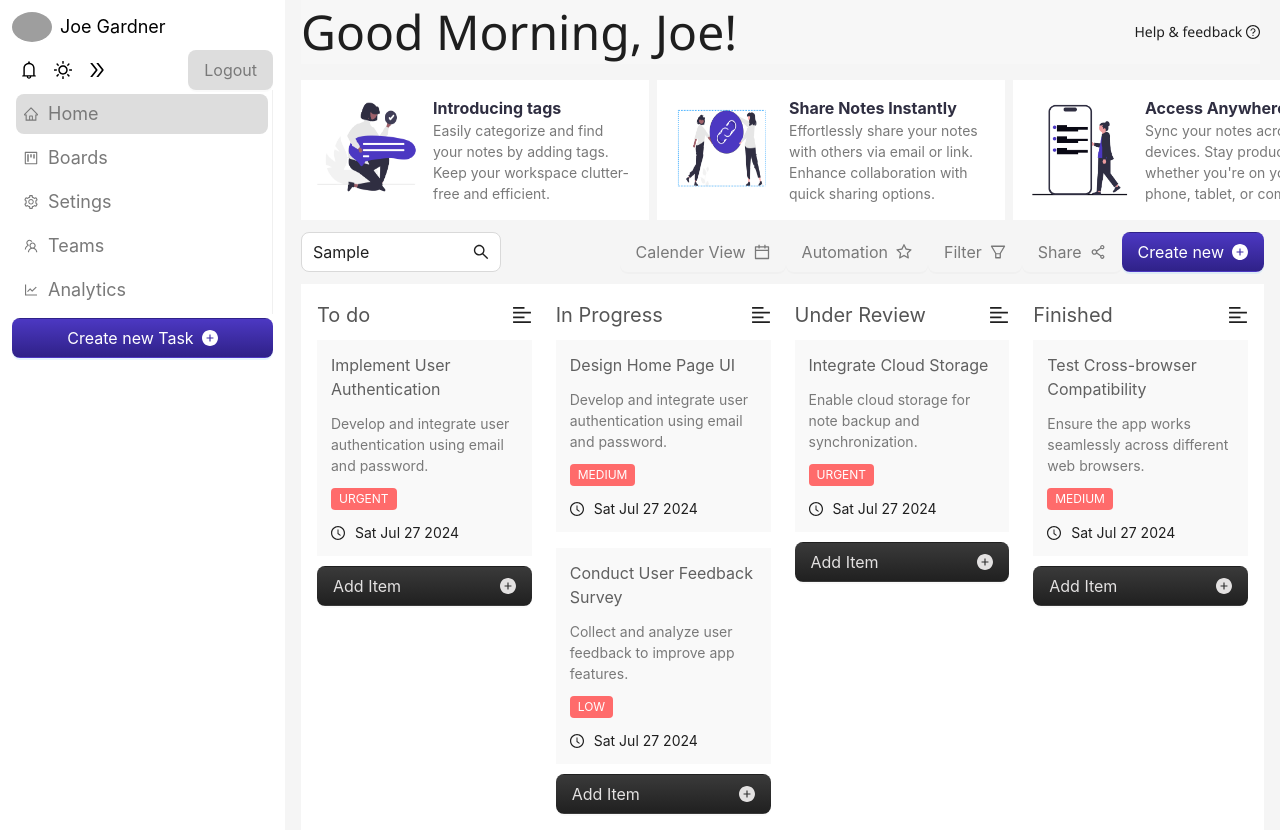
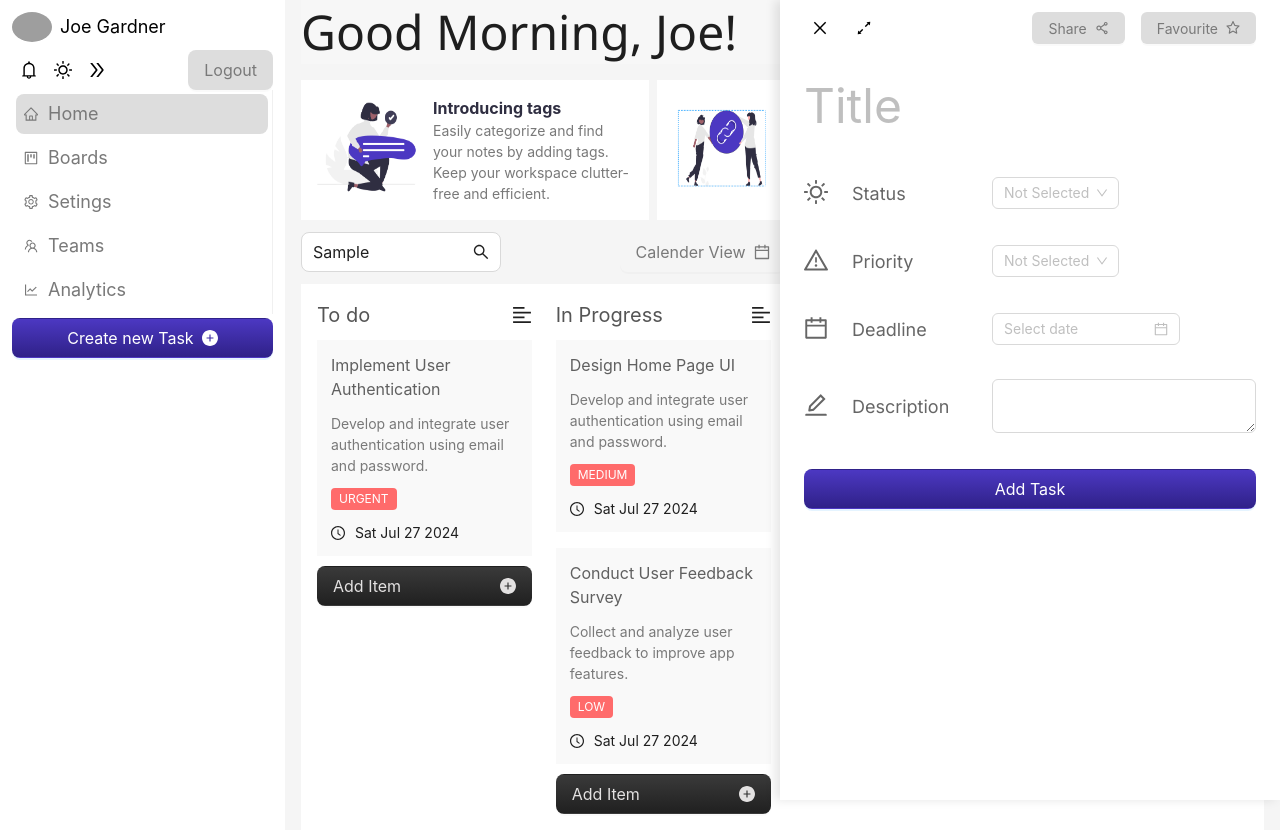
Before and after one commit to Mr-ram99/trello_client, a Next.js app: page /dashboard in a window 1280 px wide. Both pictures are taken after typing "Sample" into the empty fields and a click on the button "Create new Task". Shown: the top 830 px of the page. Built offline with nearby package versions, Linux system fonts and the light colour scheme; grey boxes are pictures that could not be loaded.

Commit message:
add sidePanel with task addition form

```diff
--- a/package.json
+++ b/package.json
@@ -12,9 +12,11 @@
     "@ant-design/icons": "^5.4.0",
     "@dnd-kit/core": "^6.1.0",
     "@dnd-kit/sortable": "^8.0.0",
+    "@types/lodash": "^4.17.7",
     "@types/uuid": "^10.0.0",
     "antd": "^5.19.3",
     "classnames": "^2.5.1",
+    "lodash": "^4.17.21",
     "next": "14.2.5",
     "react": "^18",
     "react-dom": "^18",
--- a/src/app/components/Board/index.tsx
+++ b/src/app/components/Board/index.tsx
@@ -329,12 +329,6 @@ export default function Board() {
             </Container>
           </Col>
         ))}
-        {/* <DragOverlay adjustScale={false}>
-          Drag Overlay For item Item
-          {activeId && activeId.toString().includes("item") && (
-            <Items id={activeId} title={findItemTitle(activeId)} />
-          )}
-        </DragOverlay> */}
       </DndContext>
     </Row>
   );
--- /dev/null
+++ b/src/app/components/SidePanel/FormField/index.tsx
@@ -0,0 +1,28 @@
+import { DatePicker, Flex, Input, Select } from "antd";
+import startCase from "lodash/startCase";
+
+import styles from "../index.module.scss";
+
+interface FormFieldPropType {
+  Icon: React.ComponentType;
+  name: string;
+  options?: { value: string; label: string }[];
+}
+
+export default function FormField({ Icon, name, options }: FormFieldPropType) {
+  return (
+    <Flex align="center" gap={60} className={styles.field}>
+      <Flex align="center" gap={24}>
+        <div className={styles.fieldIcon}>
+          <Icon />
+        </div>
+        <span className={styles.fieldName}>{startCase(name)}</span>
+      </Flex>
+      {name === "deadline" && <DatePicker />}
+      {name === "description" && <Input.TextArea />}
+      {["status", "priority"].includes(name) && (
+        <Select placeholder="Not Selected" options={options} />
+      )}
+    </Flex>
+  );
+}
--- /dev/null
+++ b/src/app/components/SidePanel/index.module.scss
@@ -0,0 +1,77 @@
+.drawer {
+    height: 100%;
+    background-color: #ffffff;
+    box-shadow: -5px 0 10px rgba(0, 0, 0, 0.1);
+    position: fixed;
+    top: 0;
+    right: 0;
+    z-index: 1000;
+    display: flex;
+    flex-direction: column;
+
+    .header,
+    .content {
+        user-select: text;
+    }
+
+    .header {
+        display: flex;
+        justify-content: space-between;
+        padding: 12px 24px;
+        font-size: 16px;
+        font-weight: 600;
+
+        .left {
+            display: flex;
+            gap: 12px;
+        }
+
+        .right {
+            display: flex;
+            gap: 16px;
+        }
+    }
+
+    .content {
+        font-size: 14px;
+        padding: 12px 24px;
+    }
+}
+
+.hide {
+    display: none;
+}
+
+.icon {
+    font-size: 16px;
+    padding: 0 8px;
+}
+
+.icon:hover {
+    background-color: #CCCCCC;
+}
+
+.input {
+    font-size: 48px;
+    color: #CCCCCC;
+    border: none;
+    padding: 0 !important;
+
+}
+
+.fields {
+    color: #666666;
+    font-size: 18px;
+}
+
+.field {
+    gap: 8px;
+}
+
+.fieldName {
+    width: 80px;
+}
+
+.fieldIcon {
+    font-size: 24px;
+}
--- /dev/null
+++ b/src/app/components/SidePanel/index.tsx
@@ -0,0 +1,81 @@
+import { createPortal } from "react-dom";
+import { Button, Flex, Input } from "antd";
+import {
+  ArrowsAltOutlined,
+  CalendarOutlined,
+  CloseOutlined,
+  EditOutlined,
+  ShareAltOutlined,
+  StarOutlined,
+  SunOutlined,
+  WarningOutlined,
+} from "@ant-design/icons";
+import classNames from "classnames";
+import FormField from "./FormField";
+
+import styles from "./index.module.scss";
+import baseStyles from "@/app/assets/baseStyles.module.scss";
+
+interface SidePanelProps {
+  isOpen: boolean;
+  setClose: () => void;
+}
+
+export default function SidePanel({ isOpen, setClose }: SidePanelProps) {
+  const statusOption = [
+    { value: "pending", label: "Pending" },
+    { value: "progress", label: "Progress" },
+    { value: "review", label: "Review" },
+    { value: "finished", label: "Finished" },
+  ];
+
+  const priorityOption = [
+    { value: "low", label: "Low" },
+    { value: "medium", label: "Medium" },
+    { value: "urgent", label: "Urgent" },
+  ];
+
+  return createPortal(
+    <div
+      className={classNames(styles.drawer, !isOpen && styles.hide)}
+      style={{ width: "500px" }}
+    >
+      <div className={styles.header}>
+        <div className={styles.left}>
+          <CloseOutlined onClick={setClose} className={styles.icon} />
+          <ArrowsAltOutlined onClick={() => {}} className={styles.icon} />
+        </div>
+        <div className={styles.right}>
+          <Button>
+            Share <ShareAltOutlined />
+          </Button>
+          <Button>
+            Favourite <StarOutlined />
+          </Button>
+        </div>
+      </div>
+      <Flex gap={32} className={styles.content} vertical>
+        <Input className={styles.input} placeholder="Title" />
+        <Flex
+          justify="space-between"
+          gap={32}
+          className={styles.fields}
+          vertical
+        >
+          <FormField Icon={SunOutlined} name="status" options={statusOption} />
+          <FormField
+            Icon={WarningOutlined}
+            name="priority"
+            options={priorityOption}
+          />
+          <FormField Icon={CalendarOutlined} name="deadline" />
+          <FormField Icon={EditOutlined} name="description" />
+        </Flex>
+        <Button type="primary" size="large" className={baseStyles.button}>
+          Add Task
+        </Button>
+      </Flex>
+    </div>,
+    document.body
+  );
+}
--- a/src/app/dashboard/page.tsx
+++ b/src/app/dashboard/page.tsx
@@ -1,6 +1,6 @@
 "use client";
 
-import React from "react";
+import React, { useState } from "react";
 import { Button, Flex, Image, Input, Layout, Menu, MenuProps } from "antd";
 import { Content, Header } from "antd/es/layout/layout";
 import Sider from "antd/es/layout/Sider";
@@ -24,11 +24,15 @@ import {
 } from "@ant-design/icons";
 import CustomCard from "../components/CustomCard";
 import Board from "../components/Board";
+import Link from "next/link";
+import SidePanel from "../components/SidePanel";
 
 import styles from "./index.module.scss";
 import baseStyles from "@/app/assets/baseStyles.module.scss";
 
 export default function Dashboard() {
+  const [isSidePanelOpen, setIsSidePanelOpen] = useState(false);
+
   const items: MenuProps["items"] = [
     {
       key: "home",
@@ -76,7 +80,7 @@ export default function Dashboard() {
             <DoubleRightOutlined className={baseStyles.icon} />
           </div>
           <Button type="default" size="large">
-            Logout
+            <Link href="/login">Logout</Link>
           </Button>
         </div>
         <Menu
@@ -90,6 +94,7 @@ export default function Dashboard() {
           type="primary"
           className={classNames(baseStyles.button, "w-full")}
           size="large"
+          onClick={() => setIsSidePanelOpen(true)}
         >
           Create new Task <PlusCircleFilled />
         </Button>
@@ -142,7 +147,12 @@ export default function Dashboard() {
               <Button className="bg-transparent" size="large">
                 Share <ShareAltOutlined />
               </Button>
-              <Button type="primary" className={baseStyles.button} size="large">
+              <Button
+                type="primary"
+                className={baseStyles.button}
+                size="large"
+                onClick={() => setIsSidePanelOpen(true)}
+              >
                 Create new <PlusCircleFilled />
               </Button>
             </div>
@@ -150,6 +160,10 @@ export default function Dashboard() {
           <div className={styles.board}>
             <Board />
           </div>
+          <SidePanel
+            isOpen={isSidePanelOpen}
+            setClose={() => setIsSidePanelOpen(false)}
+          />
         </Content>
       </Layout>
     </Layout>
```
Also changed, not shown: 1 other file (tests, documents, lock files or other folders).
